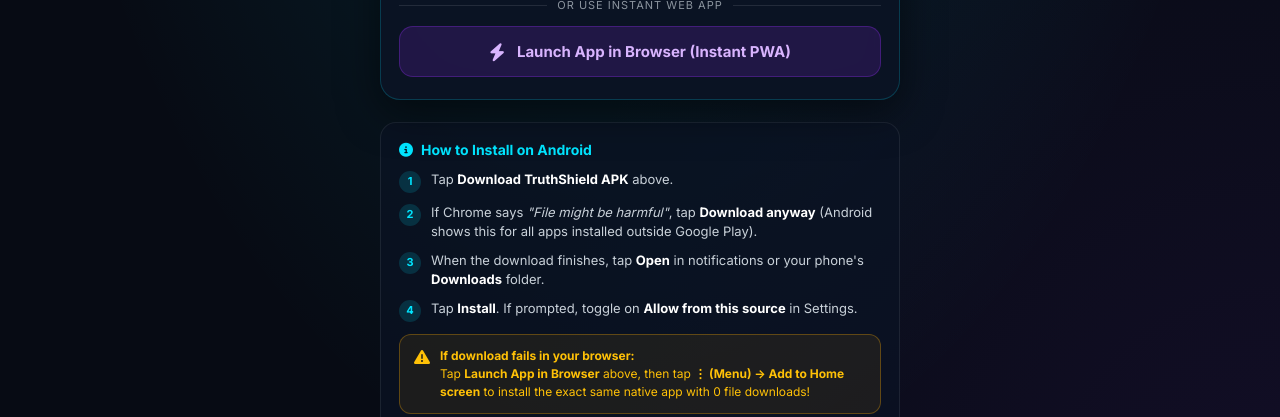
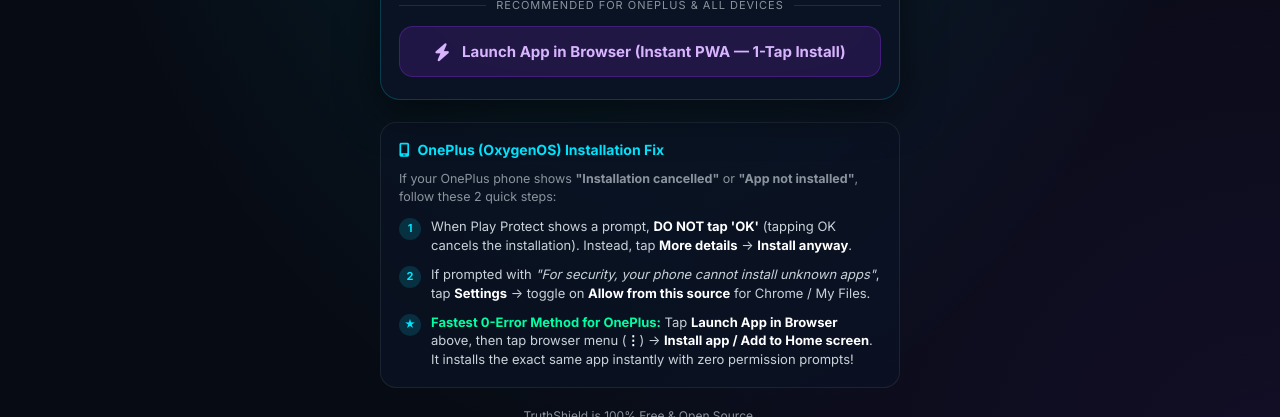
Before and after one commit to 22kathan/TruthShield, a website: page download.html in a window 1280 px wide. Shown: the part 429-846 px from the top of the page. Drawn offline with Linux system fonts and the light colour scheme.

Commit message:
Configure production release signing for Android APK and update OnePlus installation guide

```diff
--- a/download.html
+++ b/download.html
@@ -290,57 +290,46 @@
 
     <div class="download-card">
       <!-- 1. Direct APK Download (Primary) -->
-      <a href="https://github.com/22kathan/TruthShield/releases/download/v1.2.0/TruthShield.apk" class="btn btn-primary" download id="downloadApkBtn">
+      <a href="https://github.com/22kathan/TruthShield/releases/download/v1.3.0/TruthShield.apk" class="btn btn-primary" download id="downloadApkBtn">
         <i class="fab fa-android"></i>
-        <span>Download TruthShield APK</span>
+        <span>Download TruthShield APK (v1.3.0)</span>
       </a>
 
       <!-- 2. Alternative Mirror / ZIP Archive (Bypasses phone browser APK blocking) -->
-      <a href="https://github.com/22kathan/TruthShield/archive/refs/heads/main.zip" class="btn btn-secondary" id="downloadZipBtn">
+      <a href="https://github.com/22kathan/TruthShield/releases/download/v1.3.0/TruthShield-Android.zip" class="btn btn-secondary" id="downloadZipBtn">
         <i class="fas fa-file-zipper"></i>
         <span>Download ZIP Package (Mirror)</span>
       </a>
 
       <div class="divider">
-        <span>Or Use Instant Web App</span>
+        <span>Recommended for OnePlus &amp; All Devices</span>
       </div>
 
       <!-- 3. Launch PWA (No download required) -->
       <a href="index.html" class="btn btn-pwa" id="launchPwaBtn">
         <i class="fas fa-bolt"></i>
-        <span>Launch App in Browser (Instant PWA)</span>
+        <span>Launch App in Browser (Instant PWA — 1-Tap Install)</span>
       </a>
     </div>
 
     <!-- Installation Steps Guide -->
     <div class="guide-card">
-      <h3><i class="fas fa-circle-info"></i> How to Install on Android</h3>
+      <h3><i class="fas fa-mobile-screen"></i> OnePlus (OxygenOS) Installation Fix</h3>
+      <p style="font-size: 12.5px; color: #8b949e; margin-bottom: 12px; line-height: 1.4;">If your OnePlus phone shows <strong>"Installation cancelled"</strong> or <strong>"App not installed"</strong>, follow these 2 quick steps:</p>
       <ul class="step-list">
         <li class="step-item">
           <div class="step-num">1</div>
-          <div>Tap <strong>Download TruthShield APK</strong> above.</div>
+          <div>When Play Protect shows a prompt, <strong>DO NOT tap 'OK'</strong> (tapping OK cancels the installation). Instead, tap <strong>More details</strong> &rarr; <strong>Install anyway</strong>.</div>
         </li>
         <li class="step-item">
           <div class="step-num">2</div>
-          <div>If Chrome says <em>"File might be harmful"</em>, tap <strong>Download anyway</strong> (Android shows this for all apps installed outside Google Play).</div>
+          <div>If prompted with <em>"For security, your phone cannot install unknown apps"</em>, tap <strong>Settings</strong> &rarr; toggle on <strong>Allow from this source</strong> for Chrome / My Files.</div>
         </li>
         <li class="step-item">
-          <div class="step-num">3</div>
-          <div>When the download finishes, tap <strong>Open</strong> in notifications or your phone's <strong>Downloads</strong> folder.</div>
-        </li>
-        <li class="step-item">
-          <div class="step-num">4</div>
-          <div>Tap <strong>Install</strong>. If prompted, toggle on <strong>Allow from this source</strong> in Settings.</div>
+          <div class="step-num">★</div>
+          <div><strong style="color: var(--neon);">Fastest 0-Error Method for OnePlus:</strong> Tap <strong>Launch App in Browser</strong> above, then tap browser menu (<strong>⋮</strong>) &rarr; <strong>Install app / Add to Home screen</strong>. It installs the exact same app instantly with zero permission prompts!</div>
         </li>
       </ul>
-
-      <div class="warning-box">
-        <i class="fas fa-triangle-exclamation"></i>
-        <div>
-          <strong>If download fails in your browser:</strong><br>
-          Tap <strong>Launch App in Browser</strong> above, then tap <strong>⋮ (Menu) &rarr; Add to Home screen</strong> to install the exact same native app with 0 file downloads!
-        </div>
-      </div>
     </div>
 
     <div class="footer-links">
```
Also changed, not shown: .github/workflows/build-release-apk.yml, 1 other file.
